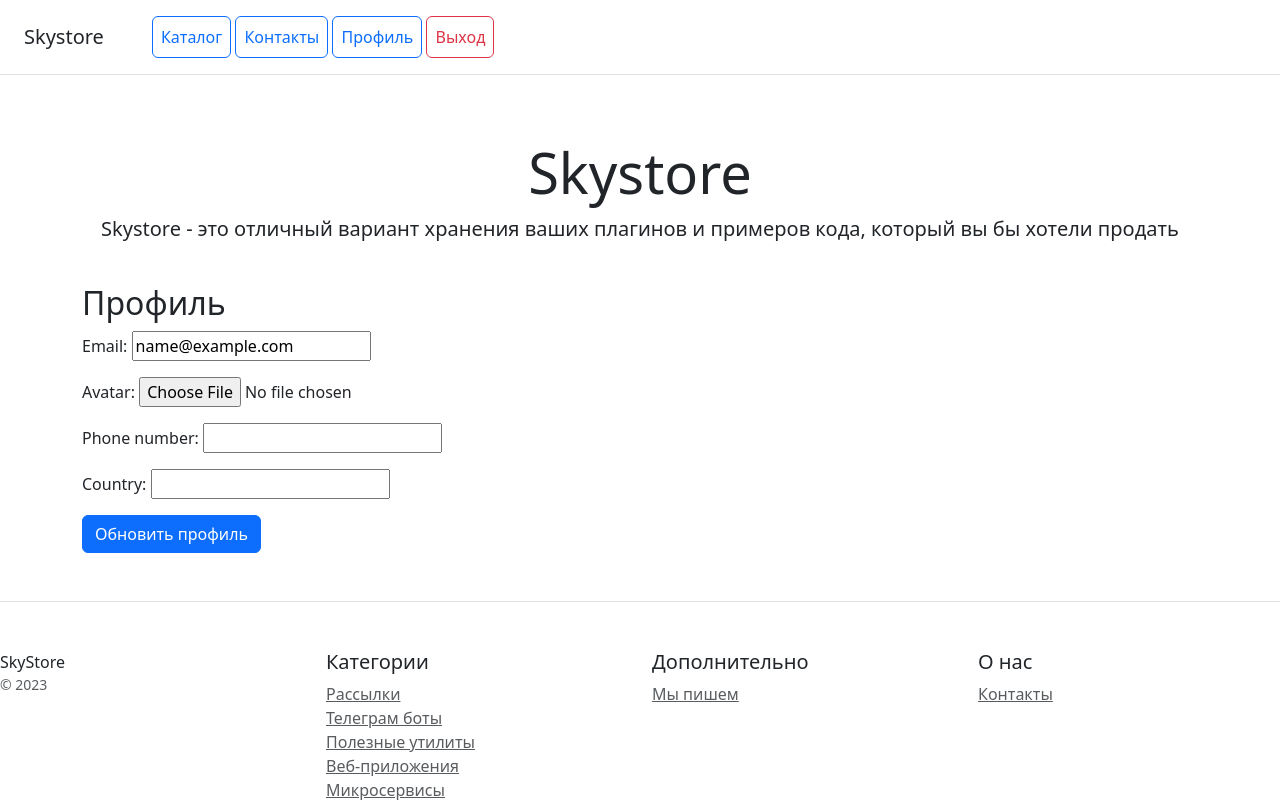
After one commit to andreykazantsev1997-droid/Domaska_django_Kazantsev, a Django app: page /users/profile/ in a window 1280 px wide. The commit adds this page. Shown: the top 800 px of the page. Run offline with Django 5.2, Linux system fonts and the light colour scheme; the visitor is signed in with stand-in values (Sample User, id 1); some libraries are stand-ins or nearby versions.

Commit message:
Remarks have been corrected

```diff
--- a/catalog/templates/catalog/includes/menu.html
+++ b/catalog/templates/catalog/includes/menu.html
@@ -3,6 +3,7 @@
     <a class="p-2 btn btn-outline-primary" href="/contacts/">Контакты</a>
 
     {% if user.is_authenticated %}
+        <a class="p-2 btn btn-outline-primary" href="{% url 'users:profile' %}">Профиль</a>
         <form action="{% url 'users:logout' %}" method="post" class="d-inline">
             {% csrf_token %}
             <button type="submit" class="p-2 btn btn-outline-danger">Выход</button>
--- a/config/settings.py
+++ b/config/settings.py
@@ -146,6 +146,6 @@ EMAIL_HOST = 'smtp.yandex.ru'
 EMAIL_PORT = 465
 EMAIL_USE_TLS = False
 EMAIL_USE_SSL = True
-EMAIL_HOST_USER = 'arankarandrei@yandex.by'
-EMAIL_HOST_PASSWORD = 'hrbboahzdbylumwq'
+EMAIL_HOST_USER = os.getenv('EMAIL_HOST_USER')
+EMAIL_HOST_PASSWORD = os.getenv('EMAIL_HOST_PASSWORD')
 DEFAULT_FROM_EMAIL = EMAIL_HOST_USER
--- a/users/forms.py
+++ b/users/forms.py
@@ -11,3 +11,9 @@ class CustomUserCreationForm(UserCreationForm):
 
 class CustomAuthenticationForm(AuthenticationForm):
     username = forms.EmailField(label="Электронная почта")
+
+class UserEdit(forms.ModelForm):
+
+    class Meta:
+        model = CustomUser
+        fields = ('email', 'avatar', 'phone_number', 'country')
--- a/users/models.py
+++ b/users/models.py
@@ -8,9 +8,10 @@ class CustomUser(AbstractUser):
     avatar = models.ImageField(upload_to='avatars/', blank=True, null=True)
     phone_number = models.CharField(max_length=15, blank=True, null=True)
     country = models.CharField(max_length=20, blank=True, null=True)
+    username = models.CharField(max_length=150, blank=True, null=True, unique=False)
 
     USERNAME_FIELD = 'email'
-    REQUIRED_FIELDS = ['username']
+    REQUIRED_FIELDS = []
 
     def __str__(self):
         return self.email
--- /dev/null
+++ b/users/templates/users/profile_form.html
@@ -0,0 +1,12 @@
+{% extends 'catalog/base.html' %}
+
+{% block title %}Мой профиль{% endblock %}
+
+{% block content %}
+<h2>Профиль</h2>
+    <form method="post" enctype="multipart/form-data">
+        {% csrf_token %}
+        {{ form.as_p }}
+        <button type="submit" class="btn btn-primary">Обновить профиль</button>
+    </form>
+{% endblock %}
--- a/users/urls.py
+++ b/users/urls.py
@@ -1,5 +1,5 @@
 from django.urls import path
-from .views import RegisterView, CustomLoginView
+from .views import RegisterView, CustomLoginView, UserProfileUpdateView
 from django.contrib.auth.views import LogoutView
 
 app_name = 'users'
@@ -8,4 +8,5 @@ urlpatterns = [
     path('register/', RegisterView.as_view(), name='register'),
     path('login/', CustomLoginView.as_view(), name='login'),
     path('logout/', LogoutView.as_view(next_page='catalog:home'), name='logout'),
+    path('profile/', UserProfileUpdateView.as_view(), name='profile'),
 ]
--- a/users/views.py
+++ b/users/views.py
@@ -1,10 +1,13 @@
 from django.shortcuts import render
+from django.conf import settings
 from django.urls import reverse_lazy
-from django.views.generic.edit import CreateView
+from django.views.generic.edit import CreateView, UpdateView
 from django.core.mail import send_mail
 from .forms import CustomUserCreationForm, CustomAuthenticationForm
 from django.contrib.auth.views import LoginView
-
+from django.contrib.auth.mixins import LoginRequiredMixin
+from .models import CustomUser
+from .forms import UserEdit
 # Create your views here.
 
 class RegisterView(CreateView):
@@ -21,7 +24,7 @@ class RegisterView(CreateView):
     def send_welcome_mail(self, user_email):
         subject = 'Добро пожаловать в наш сервис'
         message = 'Спасибо, что зарегистрировались в нашем сервисе'
-        from_email = 'arankarandrei@yandex.by'
+        from_email = settings.EMAIL_HOST_USER
         recipient_list = [user_email]
         send_mail(subject, message, from_email, recipient_list)
 
@@ -29,3 +32,12 @@ class CustomLoginView(LoginView):
     template_name = 'users/login.html'
     success_url = reverse_lazy('catalog:home')
     form_class = CustomAuthenticationForm
+
+class UserProfileUpdateView(LoginRequiredMixin, UpdateView):
+    model = CustomUser
+    form_class = UserEdit
+    template_name = 'users/profile_form.html'
+    success_url = reverse_lazy('catalog:home')
+
+    def get_object(self, queryset=None):
+        return self.request.user
```
Also changed, not shown: blog/views.py (+4 -4 lines), users/migrations/0002_alter_customuser_username.py (added), 1 other file.
